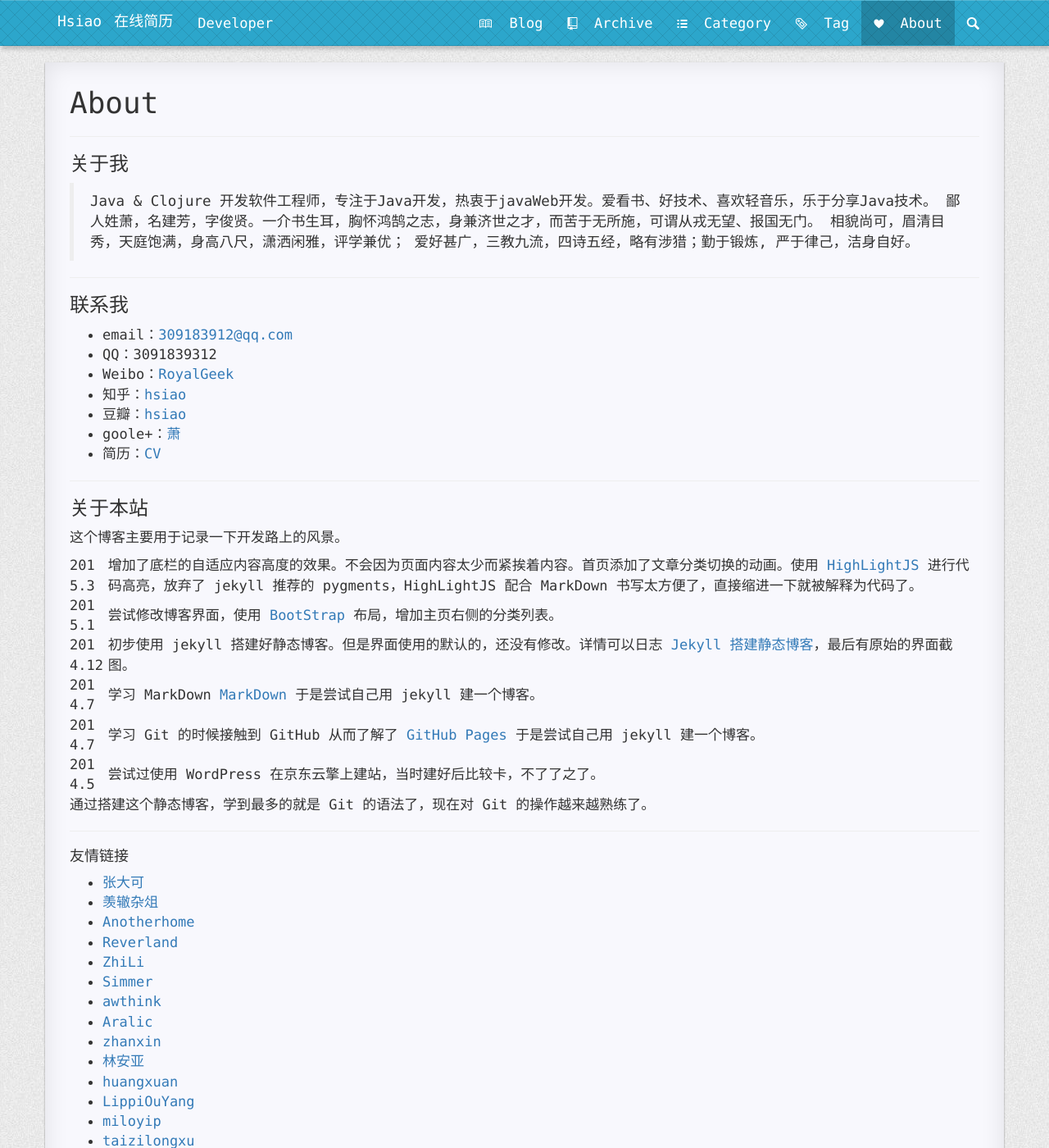
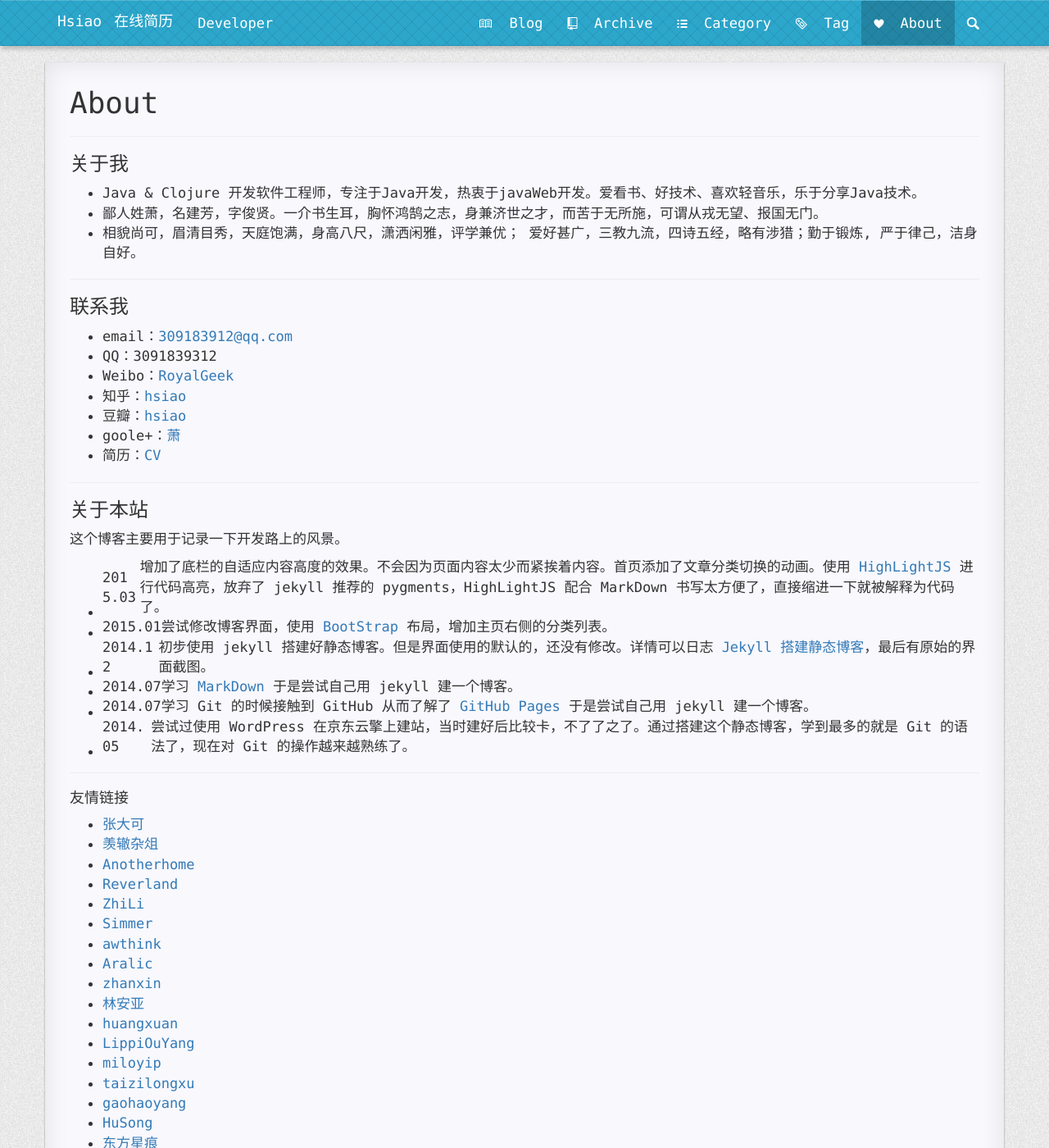
Before and after one commit to seirhsiao/seirhsiao.github.io, a Jekyll site: the page built from pages/4about.md, in a window 1280 px wide and 1400 px high. Shown: the whole window at 82% size. Built offline with Jekyll 4.4.1, drawn with Linux system fonts in a browser that asks for light colours; nearby versions of some CDN libraries; Markdown is read by kramdown in place of the engine named in the settings; comment, search, counter and statistics services are not loaded; some of the changed text lies outside the part shown.

Commit message:
update about.html

```diff
--- a/pages/4about.md
+++ b/pages/4about.md
@@ -5,11 +5,12 @@ permalink: /about/
 icon: octicon-heart
 isNavItem: true
 ---
+
 ### 关于我
 
-> Java & Clojure 开发软件工程师，专注于Java开发，热衷于javaWeb开发。爱看书、好技术、喜欢轻音乐，乐于分享Java技术。
-> 鄙人姓萧，名建芳，字俊贤。一介书生耳，胸怀鸿鹄之志，身兼济世之才，而苦于无所施，可谓从戎无望、报国无门。
-> 相貌尚可，眉清目秀，天庭饱满，身高八尺，潇洒闲雅，评学兼优； 爱好甚广，三教九流，四诗五经，略有涉猎；勤于锻炼, 严于律己，洁身自好。
++ Java & Clojure 开发软件工程师，专注于Java开发，热衷于javaWeb开发。爱看书、好技术、喜欢轻音乐，乐于分享Java技术。
++ 鄙人姓萧，名建芳，字俊贤。一介书生耳，胸怀鸿鹄之志，身兼济世之才，而苦于无所施，可谓从戎无望、报国无门。
++ 相貌尚可，眉清目秀，天庭饱满，身高八尺，潇洒闲雅，评学兼优； 爱好甚广，三教九流，四诗五经，略有涉猎；勤于锻炼, 严于律己，洁身自好。
 
 ---
 
@@ -29,14 +30,17 @@ isNavItem: true
 
 这个博客主要用于记录一下开发路上的风景。
 
-2015.3         |  增加了底栏的自适应内容高度的效果。不会因为页面内容太少而紧挨着内容。首页添加了文章分类切换的动画。使用 [HighLightJS](https://highlightjs.org/) 进行代码高亮，放弃了 jekyll 推荐的 pygments，HighLightJS 配合 MarkDown 书写太方便了，直接缩进一下就被解释为代码了。
-2015.1         |  尝试修改博客界面，使用 [BootStrap](http://getbootstrap.com/) 布局，增加主页右侧的分类列表。
-2014.12        |  初步使用 jekyll 搭建好静态博客。但是界面使用的默认的，还没有修改。详情可以日志 [Jekyll 搭建静态博客](http://gaohaoyang.github.io/2015/02/15/create-my-blog-with-jekyll/)，最后有原始的界面截图。
-2014.7         |  学习 MarkDown  [MarkDown](http://markdown.tw/) 于是尝试自己用 jekyll 建一个博客。
-2014.7         |  学习 Git 的时候接触到 GitHub 从而了解了 [GitHub Pages](http://pages.github.com/) 于是尝试自己用 jekyll 建一个博客。
-2014.5          |  尝试过使用 WordPress 在京东云擎上建站，当时建好后比较卡，不了了之了。
++ 2015.03  |  增加了底栏的自适应内容高度的效果。不会因为页面内容太少而紧挨着内容。首页添加了文章分类切换的动画。使用 [HighLightJS](https://highlightjs.org/) 进行代码高亮，放弃了 jekyll 推荐的 pygments，HighLightJS 配合 MarkDown 书写太方便了，直接缩进一下就被解释为代码了。
 
-通过搭建这个静态博客，学到最多的就是 Git 的语法了，现在对 Git 的操作越来越熟练了。
++ 2015.01  |  尝试修改博客界面，使用 [BootStrap](http://getbootstrap.com/) 布局，增加主页右侧的分类列表。
+
++ 2014.12  |  初步使用 jekyll 搭建好静态博客。但是界面使用的默认的，还没有修改。详情可以日志 [Jekyll 搭建静态博客](http://seirhsiao.github.io/2015/02/12/create-my-blog-with-jekyll/)，最后有原始的界面截图。
+
++ 2014.07  |  学习 [MarkDown](http://markdown.tw/) 于是尝试自己用 jekyll 建一个博客。
+
++ 2014.07  |  学习 Git 的时候接触到 GitHub 从而了解了 [GitHub Pages](http://pages.github.com/) 于是尝试自己用 jekyll 建一个博客。
+
++ 2014.05  |  尝试过使用 WordPress 在京东云擎上建站，当时建好后比较卡，不了了之了。通过搭建这个静态博客，学到最多的就是 Git 的语法了，现在对 Git 的操作越来越熟练了。
 
 ---
 
```
Also changed, not shown: other parts of pages/4about.md (+0 -2 lines), static/favicon.ico.
